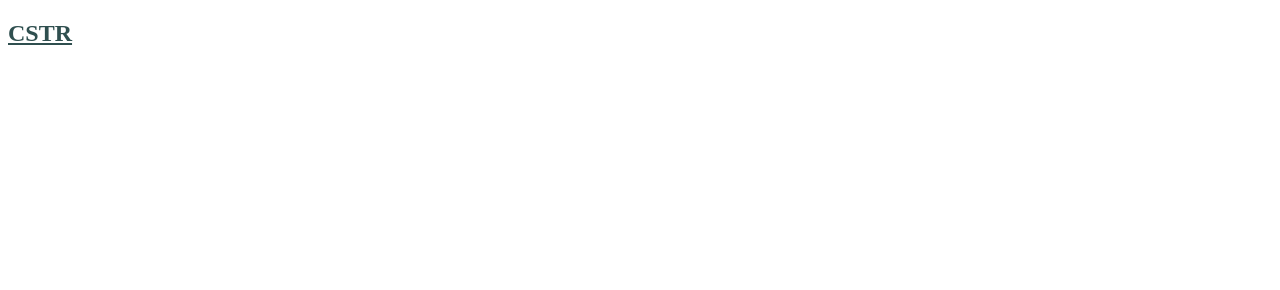
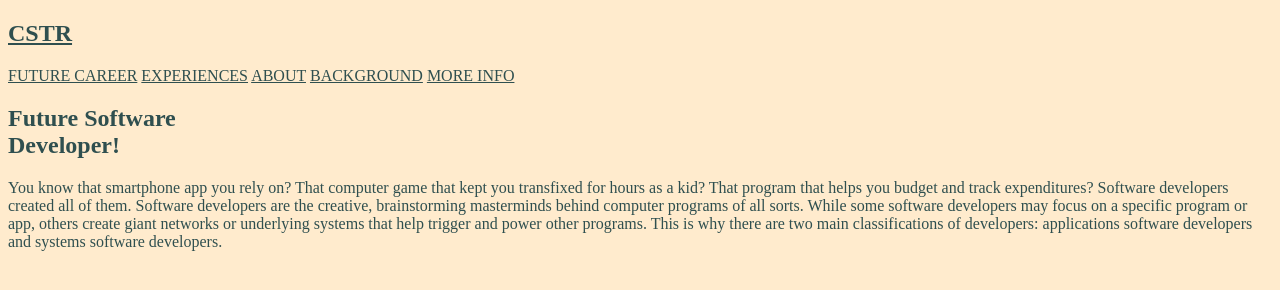
Before and after one commit to caloy31/castrocarlo, a plain HTML site: page castrocarlo/index.html in a window 1280 px wide. Drawn offline with Linux system fonts and the light colour scheme.

Commit message:
add paragraph

```diff
--- a/castrocarlo/index.css
+++ b/castrocarlo/index.css
@@ -1,3 +1,4 @@
 * {
   color: darkslategray;
+  background-color: blanchedalmond;
 }
--- a/castrocarlo/index.html
+++ b/castrocarlo/index.html
@@ -11,8 +11,40 @@
     <section>
       <header>
         <h2><a href="#" class="logo">CSTR</a></h2>
-        <div class="navigation-toggle"></div>
+        <nav>
+          <a href="#">FUTURE CAREER</a>
+          <a href="#">EXPERIENCES</a>
+          <a href="#">ABOUT</a>
+          <a href="#">BACKGROUND</a>
+          <a href="#">MORE INFO</a>
+        </nav>
       </header>
+      <div class="header-topic">
+        <div class="tagline">
+          <h2>
+            Future Software<br />
+            Developer!
+          </h2>
+          <p>
+            You know that smartphone app you rely on? That computer game that
+            kept you transfixed for hours as a kid? That program that helps you
+            budget and track expenditures? Software developers created all of
+            them. Software developers are the creative, brainstorming
+            masterminds behind computer programs of all sorts. While some
+            software developers may focus on a specific program or app, others
+            create giant networks or underlying systems that help trigger and
+            power other programs. This is why there are two main classifications
+            of developers: applications software developers and systems software
+            developers.
+          </p>
+        </div>
+      </div>
+
+      <section>
+        <div class="future-career">
+
+        </div>
+      </section>
     </section>
   </body>
 </html>
```
